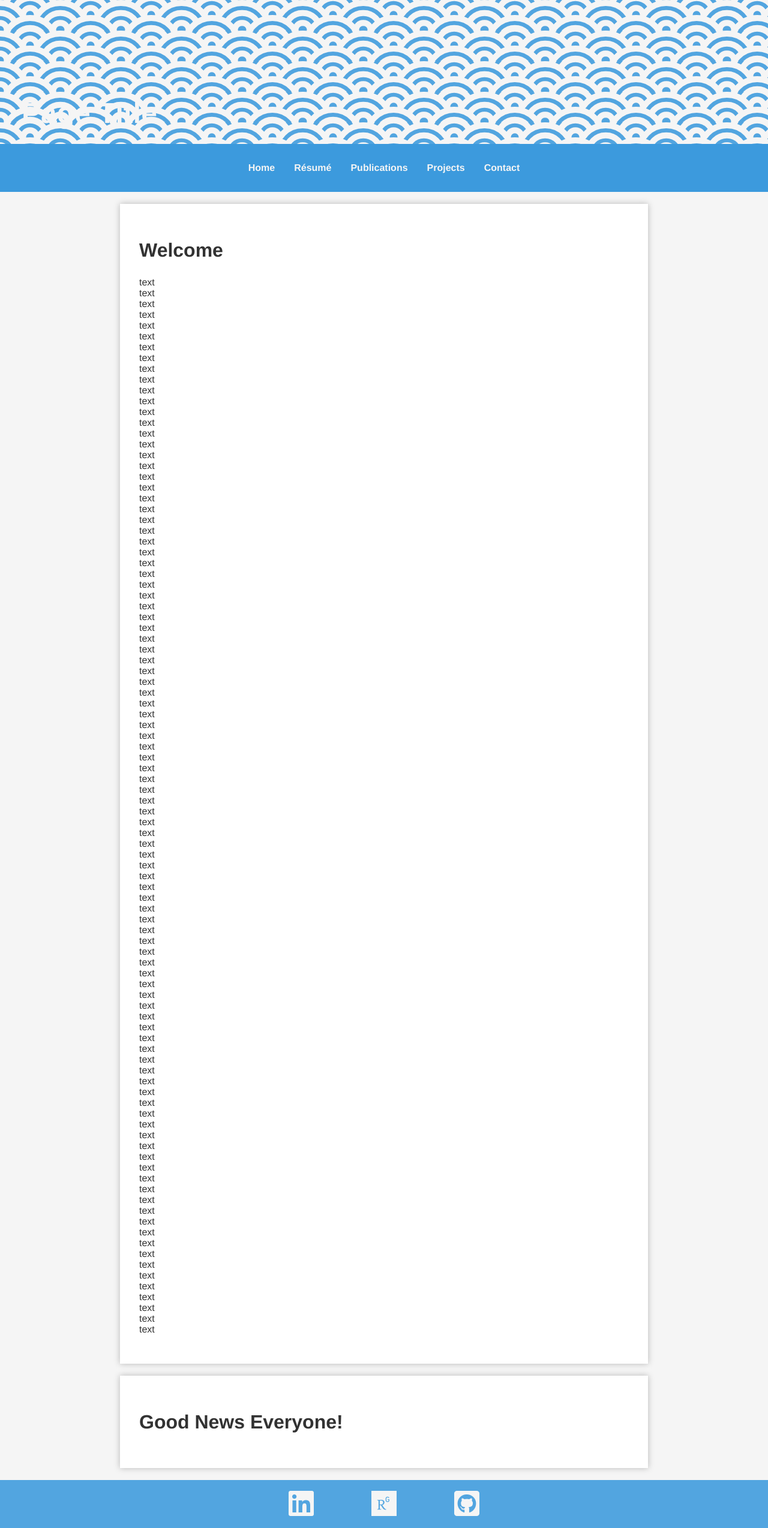
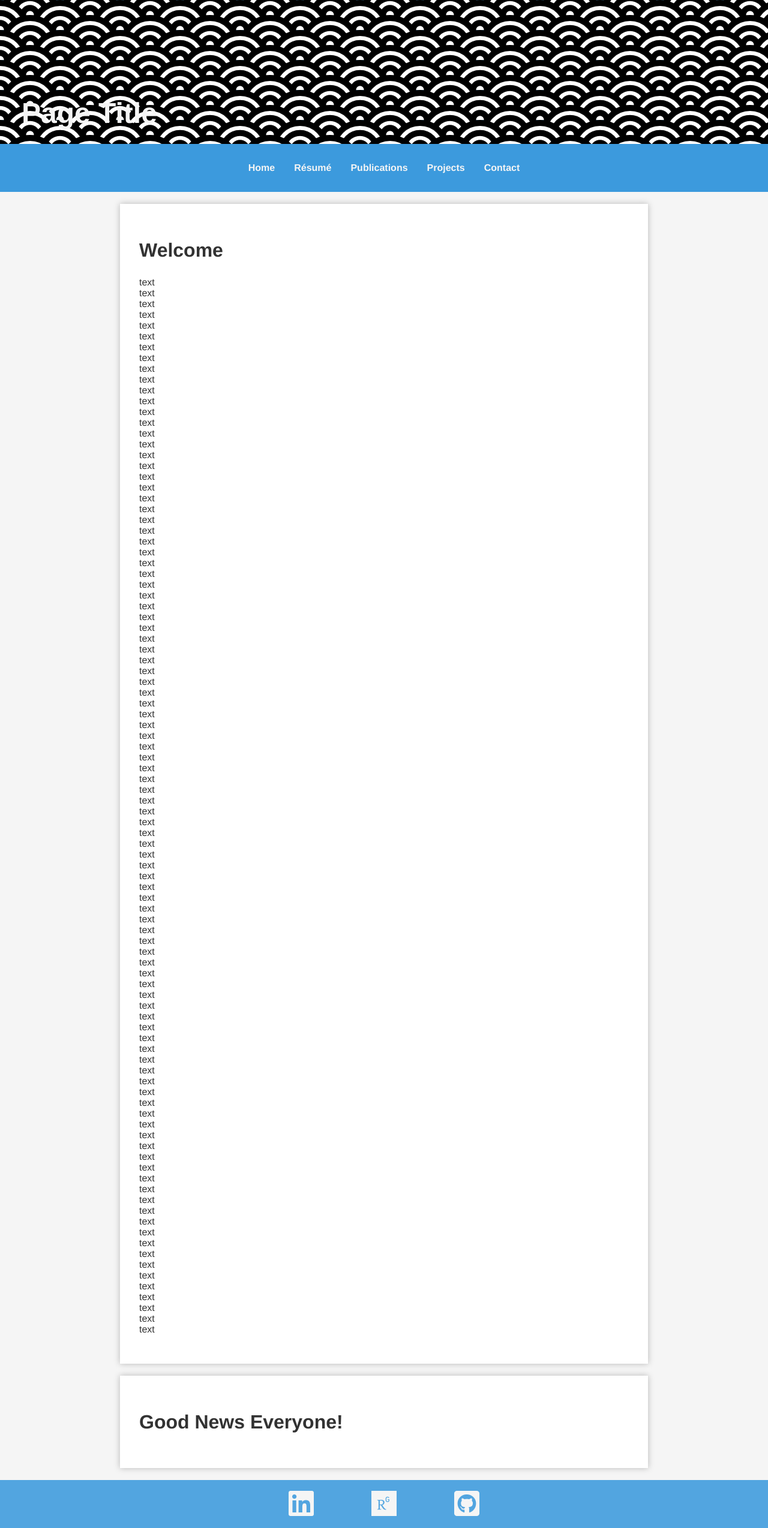
Before and after one commit to dmtveit/dmtveit.github.io, a Jekyll site: the page built from index.html, in a window 1280 px wide. Shown: the whole page at 60% size. Built offline with Jekyll 4.4.1, drawn with Linux system fonts in a browser that asks for light colours.

Commit message:
testing new header image

```diff
--- a/css/main.css
+++ b/css/main.css
@@ -93,11 +93,7 @@ header {
     /* position content inside header */
     position: relative;
     /* header background */
-    border-top: 1px;
-    border-right: 1px;
-    background-clip: border-box;
-    background-origin: border-box;
-    background-image: url(/images/header-waves_fill.svg);
+    background-image: url(/images/header_img.svg);
 }
 #sticky-header {
     /* sticky header size */
```
Also changed, not shown: images/header-waves_fill.svg (deleted), images/header_img.svg, images/waves.svg (added).
